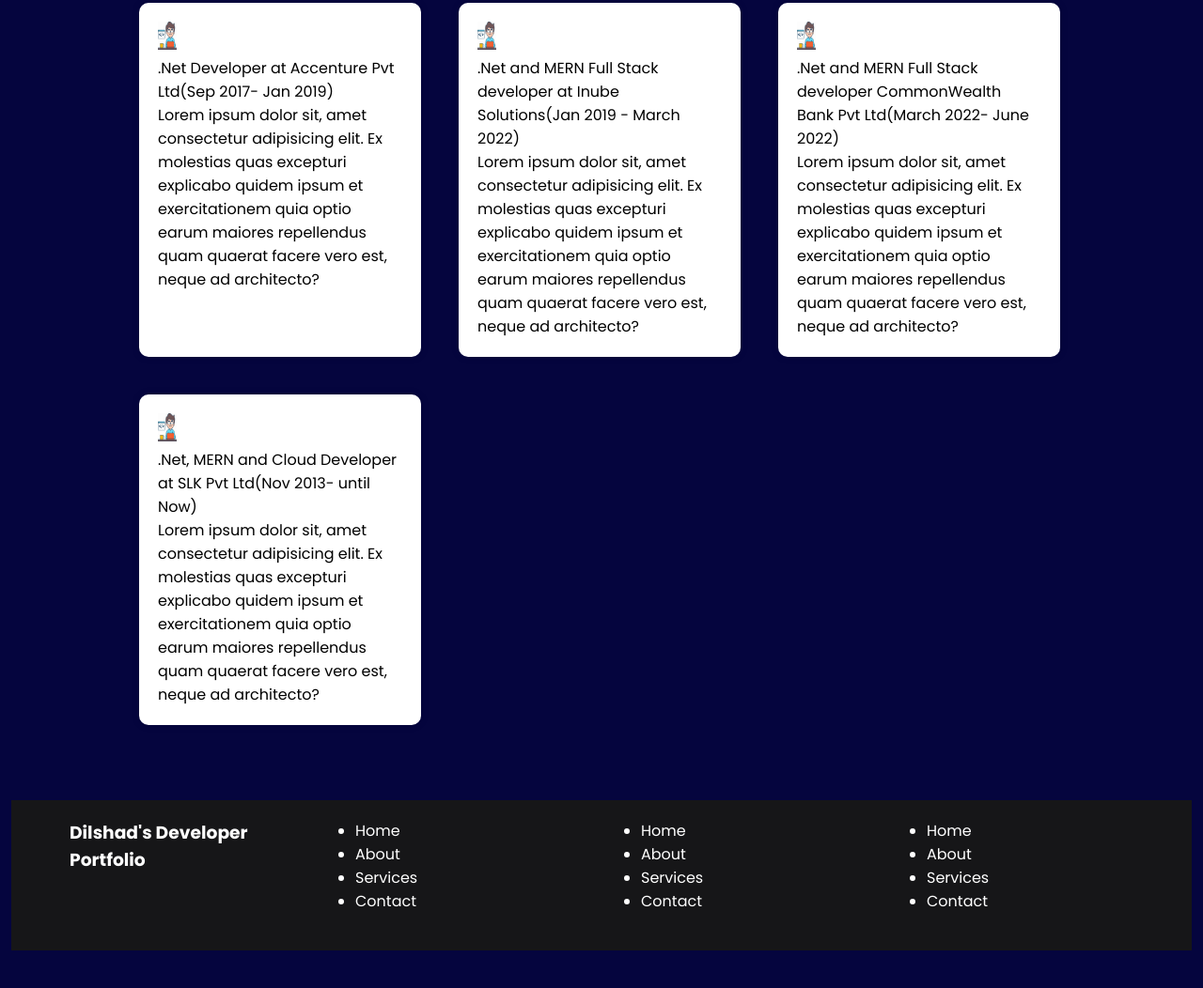
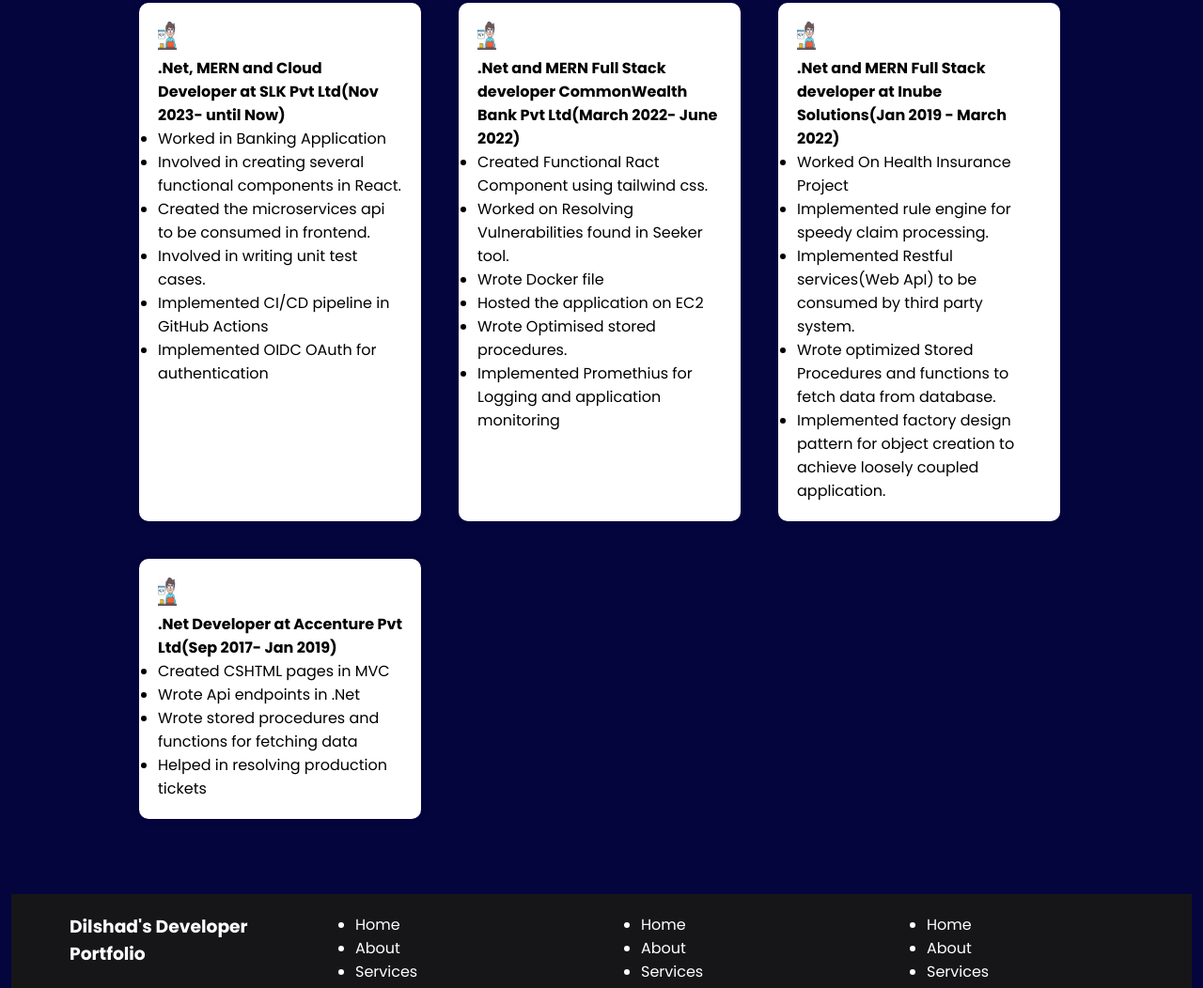
Before and after one commit to dillu786/Portfolio, a plain HTML site: page index.html in a window 1280 px wide. Shown: the part 989-2041 px from the top of the page at 94% size. Drawn offline with nearby package versions, Linux system fonts and the light colour scheme.

Commit message:
added project work

```diff
--- a/index.html
+++ b/index.html
@@ -136,6 +136,10 @@
         box-shadow: 0 0 10px rgba(0, 0, 0, 0.1);
         border-radius: 10px;
     }
+    .secondSection .box .vertical-title{
+        font-size: 16px;
+        font-weight: bold;
+    }
 
     .box div img {
         height: 30px;
@@ -230,33 +234,99 @@
             <div class="box">
                 <div class="vertical">
                     <img src="developer.png" alt="">
-                    <div class="vertical-title">.Net Developer at Accenture Pvt Ltd(Sep 2017- Jan 2019)</div>
-                    <div class="vertical-desc">Lorem ipsum dolor sit, amet consectetur adipisicing elit. Ex molestias
-                        quas excepturi explicabo quidem ipsum et exercitationem quia optio earum maiores repellendus
-                        quam quaerat facere vero est, neque ad architecto?</div>
+                    <div class="vertical-title">.Net, MERN and Cloud Developer at SLK Pvt Ltd(Nov 2023- until Now)</div>
+                    <div class="vertical-desc"><ul>
+                        <li>
+                            Worked in Banking Application
+                        </li>
+                        <li>
+                        Involved in creating several functional components in React.
+                    </li>
+                    <li>
+                        Created the microservices api to be consumed in frontend.
+                    </li>
+                    <li>
+                        Involved in writing unit test cases.
+                    </li>
+                    <li>
+                        Implemented CI/CD pipeline in GitHub Actions
+                    </li>
+                    <li>
+                        Implemented OIDC OAuth for authentication
+                    </li>
+                </ul></div>
+                </div>
+                <div class="vertical">
+                    <img src="developer.png" alt="">
+                    <div class="vertical-title">.Net and MERN Full Stack developer CommonWealth Bank Pvt Ltd(March 2022-
+                        June 2022)</div>
+                    <div class="vertical-desc">
+                        <ul>
+                            <li>
+                                Created Functional Ract Component using tailwind css.
+                            </li>
+                            <li>
+                                Worked on Resolving Vulnerabilities found in Seeker tool.
+                            </li>
+                            <li>
+                                Wrote Docker file
+                            </li>
+                             <li>
+                                Hosted the application on EC2
+                             </li>
+                            <li>
+                                Wrote Optimised stored procedures.
+                            </li>
+                            <li>
+                                Implemented Promethius for Logging and application monitoring
+                            </li>
+                        </ul>
+                    </div>
                 </div>
                 <div class="vertical">
                     <img src="developer.png" alt="">
                     <div class="vertical-title">.Net and MERN Full Stack developer at Inube Solutions(Jan 2019 - March
                         2022)</div>
-                    <div class="vertical-desc">Lorem ipsum dolor sit, amet consectetur adipisicing elit. Ex molestias
-                        quas excepturi explicabo quidem ipsum et exercitationem quia optio earum maiores repellendus
-                        quam quaerat facere vero est, neque ad architecto?</div>
+                    <div class="vertical-desc">
+                        <ul>
+                            <li>
+                                Worked On Health Insurance Project
+                            </li>
+                            <li>
+                                Implemented rule engine for speedy claim processing.
+                            </li>
+                            <li>
+                                Implemented Restful services(Web ApI) to be consumed by  third party system.
+                            </li>
+                            <li>
+                                Wrote optimized Stored Procedures and  functions to fetch  data from database.
+                            </li>
+                            <li>
+                                Implemented  factory design pattern for object creation  to achieve loosely coupled application.
+                            </li>
+
+                        </ul>
+                    </div>
                 </div>
+
                 <div class="vertical">
                     <img src="developer.png" alt="">
-                    <div class="vertical-title">.Net and MERN Full Stack developer CommonWealth Bank Pvt Ltd(March 2022-
-                        June 2022)</div>
-                    <div class="vertical-desc">Lorem ipsum dolor sit, amet consectetur adipisicing elit. Ex molestias
-                        quas excepturi explicabo quidem ipsum et exercitationem quia optio earum maiores repellendus
-                        quam quaerat facere vero est, neque ad architecto?</div>
-                </div>
-                <div class="vertical">
-                    <img src="developer.png" alt="">
-                    <div class="vertical-title">.Net, MERN and Cloud Developer at SLK Pvt Ltd(Nov 2013- until Now)</div>
-                    <div class="vertical-desc">Lorem ipsum dolor sit, amet consectetur adipisicing elit. Ex molestias
-                        quas excepturi explicabo quidem ipsum et exercitationem quia optio earum maiores repellendus
-                        quam quaerat facere vero est, neque ad architecto?</div>
+                    <div class="vertical-title">.Net Developer at Accenture Pvt Ltd(Sep 2017- Jan 2019)</div>
+                    <div class="vertical-desc"><ul>
+                        <li>
+                            Created CSHTML pages in MVC
+                        </li>
+                        <li>
+                            Wrote Api endpoints in .Net
+                        </li>
+                        <li>
+                            Wrote stored procedures and functions for fetching data
+                        </li>
+                        <li>
+                            Helped in resolving production tickets
+                        </li>
+
+                    </ul></div>
                 </div>
             </div>
         </section>
```
